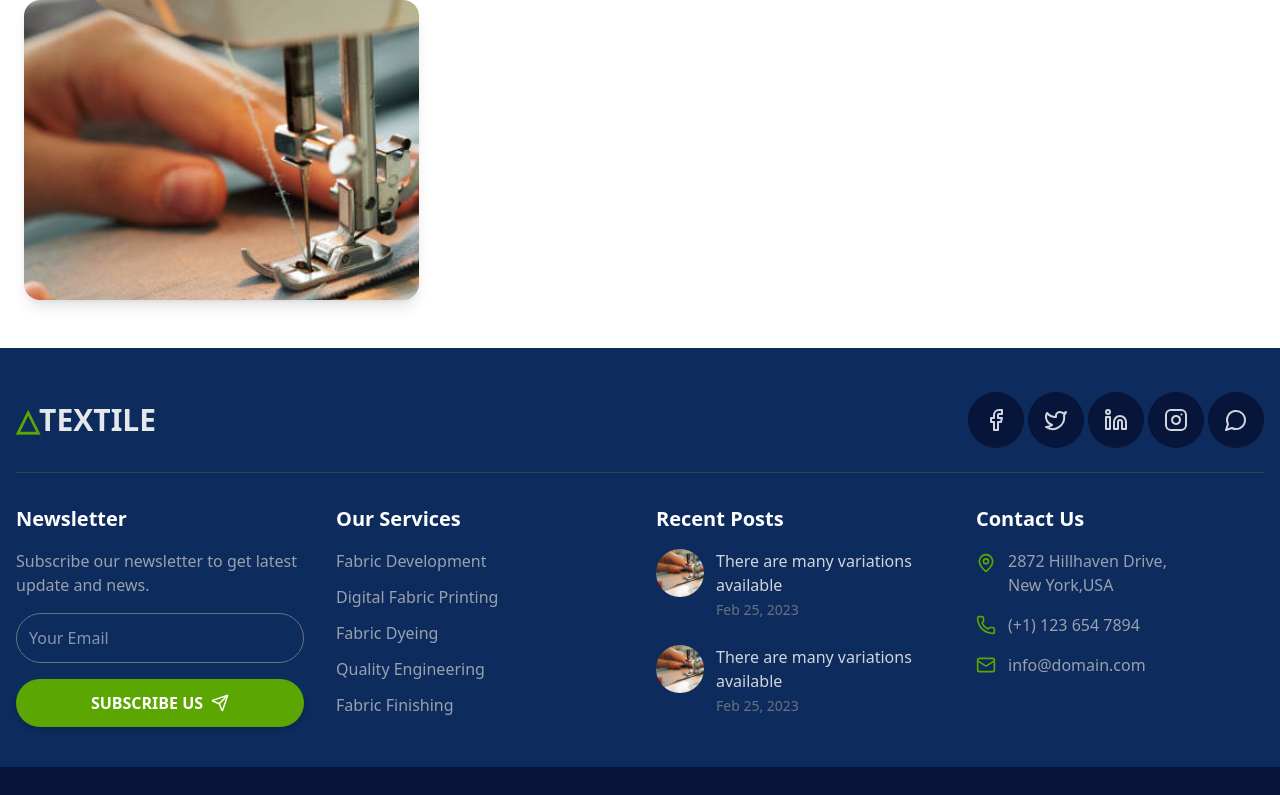
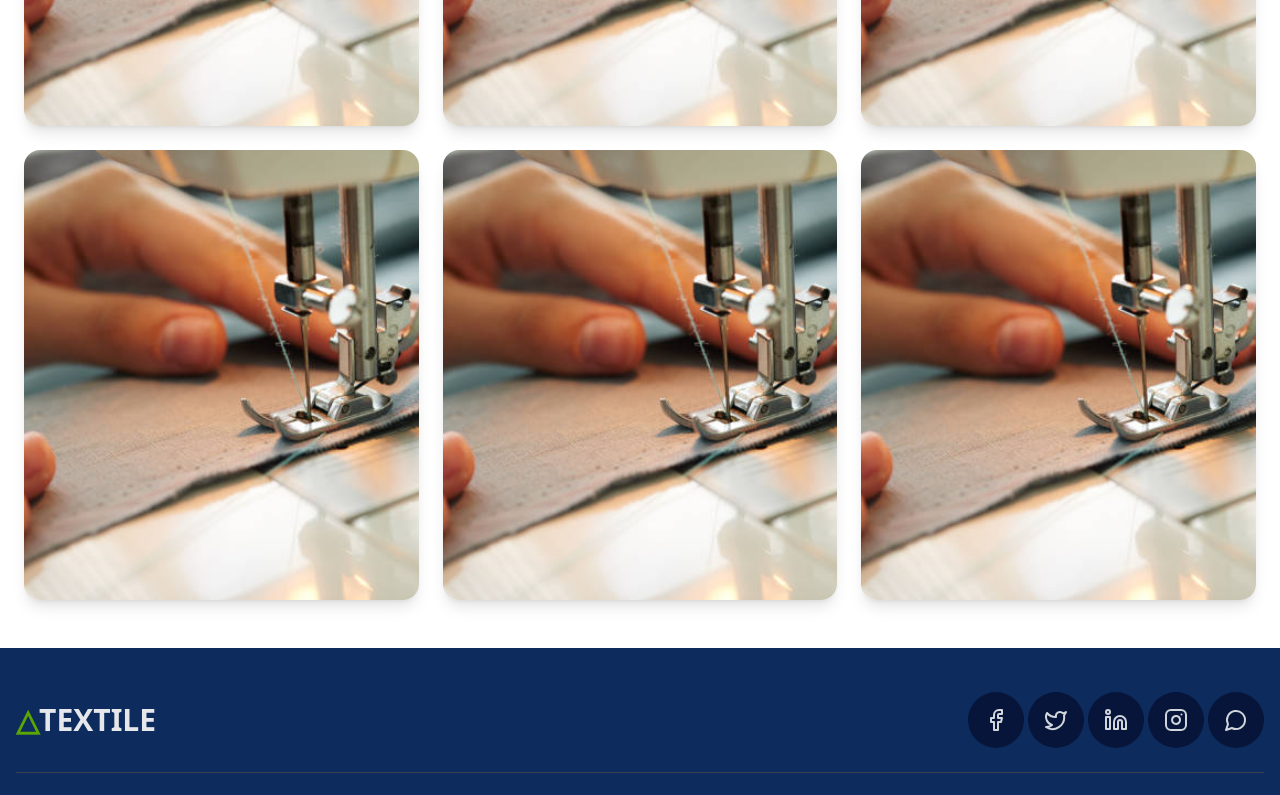
Before and after one commit to BetelTagesse/Kenean-Garment, a Next.js app: page /projects in a window 1280 px wide. Shown: the part 540-1335 px from the top of the page. Built offline with nearby package versions, Linux system fonts and the light colour scheme.

Commit message:
projects  page done

```diff
--- a/src/components/projects/Projects.jsx
+++ b/src/components/projects/Projects.jsx
@@ -4,6 +4,8 @@ import First from "../../images/sewing.jpg";
 import Second from "../../images/sewing.jpg";
 import Third from "../../images/sewing.jpg";
 import Fourth from "../../images/sewing.jpg";
+import Fifth from "../../images/sewing.jpg";
+import Sixth from "../../images/sewing.jpg";
 
 import SingleProject from "./SingleProject";
 
@@ -11,14 +13,16 @@ const Projects = () => {
   return (
     <section className="px-6 py-12 max-w-7xl  mx-auto">
       <div className="grid grid-cols-1 sm:grid-cols-2 lg:grid-cols-3 gap-6 ">
-        <SingleProject
-          src={First}
-          alt="Chiffon Fabric"
-          name="chiiiffon fabric"
-        />
+        <SingleProject src={First} alt="Chiffon Fabric" name="chiffon fabric" />
         <SingleProject src={Second} alt="cotton fabric" name="cotton fabric" />
         <SingleProject src={Third} alt="crepe fabric" name="crepe fabric" />
         <SingleProject src={Fourth} alt="Denim fabric" name="Denim fabric" />
+        <SingleProject
+          src={Fifth}
+          alt="Georgette fabric"
+          name="Georgette fabric"
+        />
+        <SingleProject src={Sixth} alt="Linen fabric" name="Linen fabric" />
       </div>
     </section>
   );
--- a/src/components/projects/SingleProject.jsx
+++ b/src/components/projects/SingleProject.jsx
@@ -52,7 +52,7 @@ import Link from "next/link";
 
 const SingleProject = ({ src, alt, name }) => {
   return (
-    <div className="relative group w-3/4 md:w-full  h-[300px] overflow-hidden rounded-2xl shadow-lg hover:scale-110 duration-300 ">
+    <div className="relative group w-3/4 md:w-full  overflow-hidden rounded-2xl shadow-lg hover:scale-110 duration-300 ">
       {/* Image */}
       <Image
         src={src}
```
